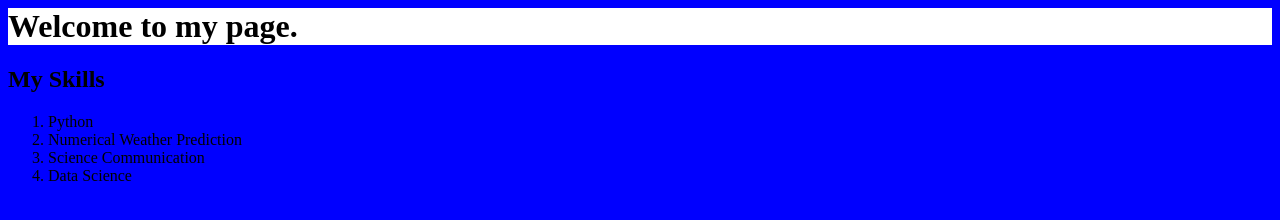
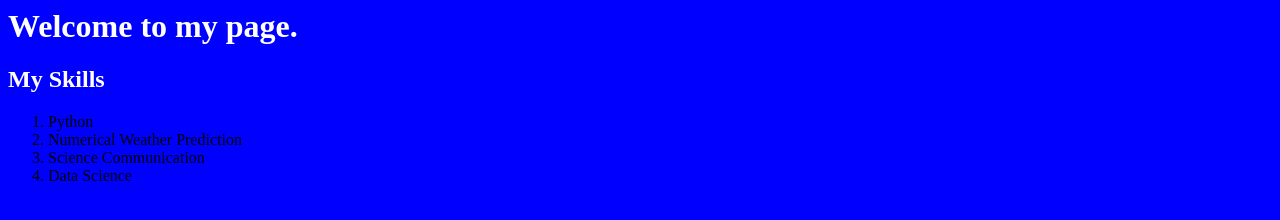
Before and after one commit to alderbraun/alderbraun.github.io, a plain HTML site: page index.html in a window 1280 px wide. Drawn offline with Linux system fonts and the light colour scheme.

Commit message:
Update style.css

```diff
--- a/style.css
+++ b/style.css
@@ -2,6 +2,6 @@ body {
   background-color: #0000ff;
 }
 
-h1 {
-  background-color: white;
+h1, h2 {
+  color: white;
 }
```
